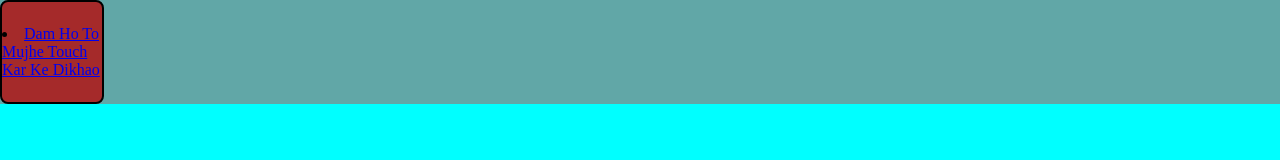
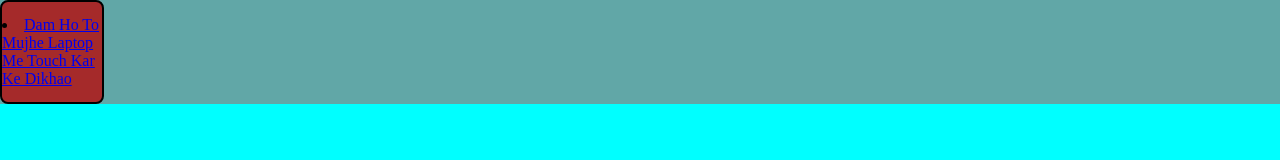
Before and after one commit to Vipin019/Dam-Ho-To-Mujhe-Touch-Kar-Ke-Dikhao, a plain HTML site: page index.html in a window 1280 px wide. Drawn offline with Linux system fonts and the light colour scheme.

Commit message:
Update index.html

```diff
--- a/index.html
+++ b/index.html
@@ -39,7 +39,7 @@
 <body>
     <div class="container">
         <div class="box">
-            <li><a href="great.html">Dam Ho To Mujhe Touch Kar Ke Dikhao</a></li>
+            <li><a href="great.html">Dam Ho To Mujhe Laptop Me Touch Kar Ke Dikhao</a></li>
         </div>
     </div>
 </body>
```
